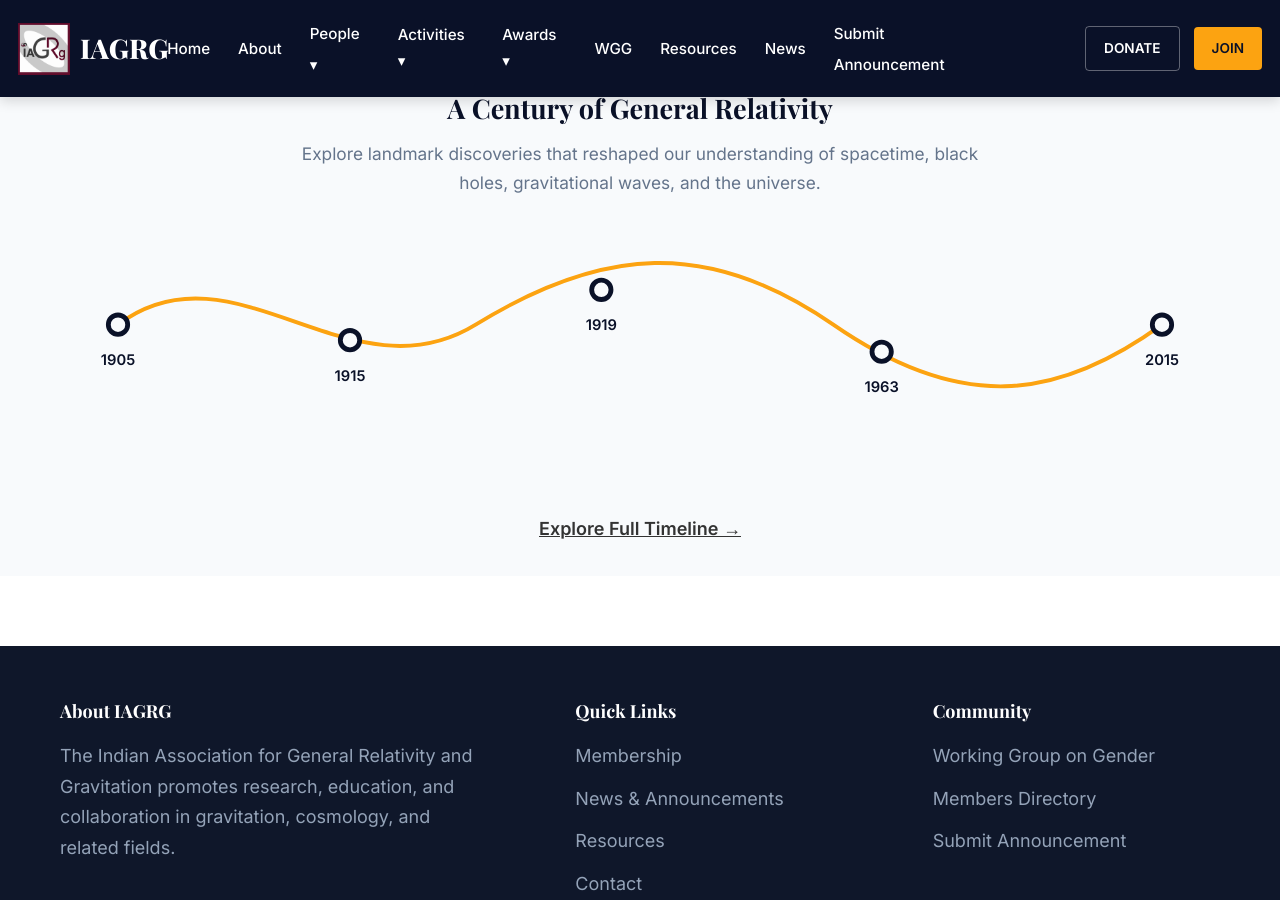
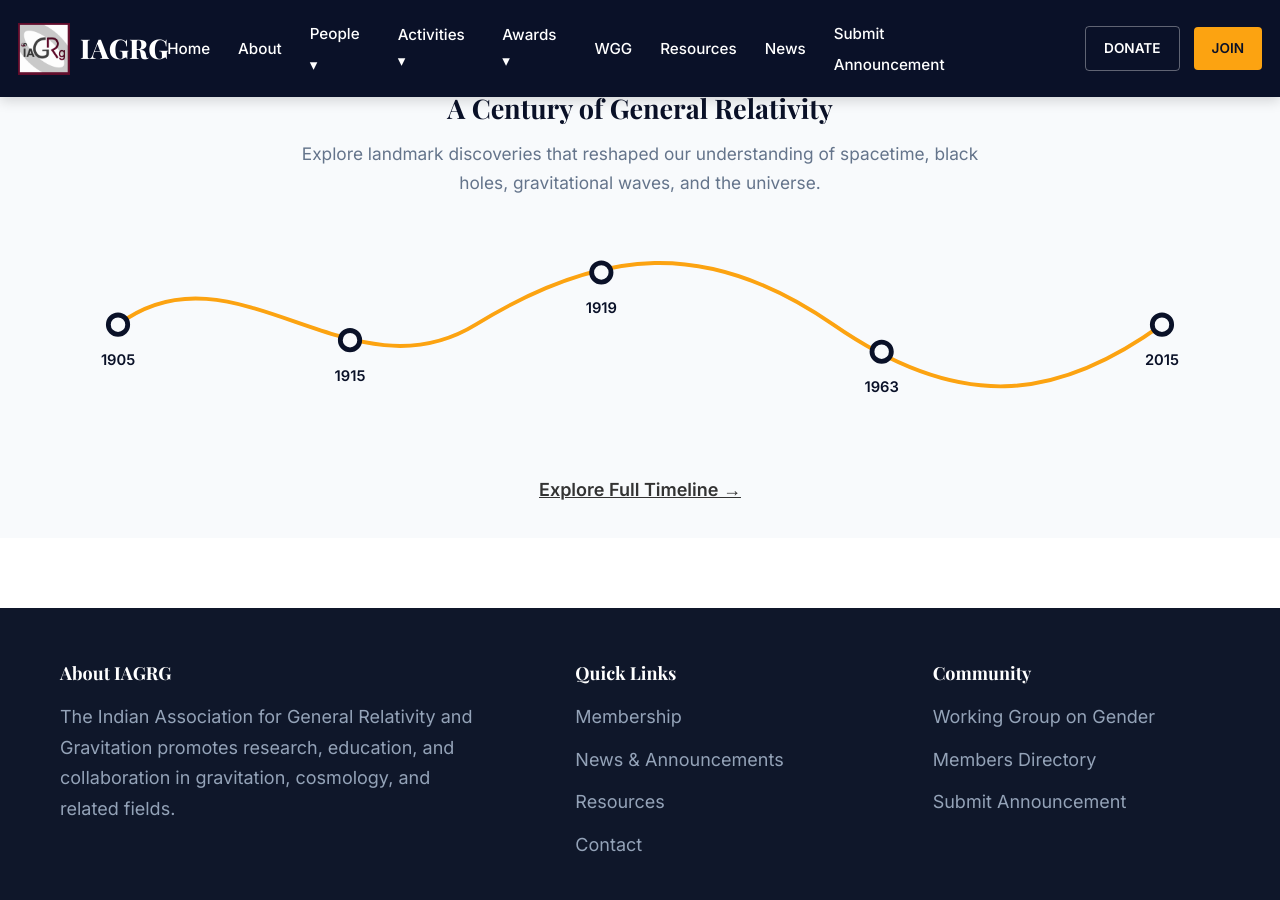
Before and after one commit to georgewane/IAGRG, a Jekyll site: the page built from index.md, in a window 1280 px wide and 900 px high, scrolled down 1839 px. Built offline with Jekyll 4.4.1, drawn with Linux system fonts in a browser that asks for light colours.

Commit message:
ALl the coordinates fixed and the boxes fixed

```diff
--- a/index.md
+++ b/index.md
@@ -171,7 +171,7 @@
           <circle r="10"></circle>
           <text y="42">1905</text>
 
-          <foreignObject x="14" y="-92" width="140" height="68" class="timeline-tip">
+          <foreignObject x="20" y="8" width="150" height="90" class="timeline-tip">
             <div xmlns="http://www.w3.org/1999/xhtml" class="timeline-tip-box">
               <strong>1905</strong>
               <span>Special Relativity</span>
@@ -184,7 +184,7 @@
           <circle r="10"></circle>
           <text y="42">1915</text>
 
-          <foreignObject x="-72" y="-82" width="144" height="68" class="timeline-tip">
+          <foreignObject x="18" y="-96" width="150" height="90" class="timeline-tip">
             <div xmlns="http://www.w3.org/1999/xhtml" class="timeline-tip-box">
               <strong>1915</strong>
               <span>General Relativity</span>
@@ -193,11 +193,11 @@
         </g>
 
         <!-- Node 3 -->
-        <g class="timeline-node" transform="translate(560,94)">
+        <g class="timeline-node" transform="translate(560,76)">
           <circle r="10"></circle>
           <text y="42">1919</text>
 
-          <foreignObject x="-72" y="-88" width="144" height="68" class="timeline-tip">
+          <foreignObject x="18" y="18" width="150" height="90" class="timeline-tip">
             <div xmlns="http://www.w3.org/1999/xhtml" class="timeline-tip-box">
               <strong>1919</strong>
               <span>Eclipse Test</span>
@@ -210,7 +210,7 @@
           <circle r="10"></circle>
           <text y="42">1963</text>
 
-          <foreignObject x="-72" y="-108" width="144" height="68" class="timeline-tip">
+          <foreignObject x="18" y="-96" width="150" height="90" class="timeline-tip">
             <div xmlns="http://www.w3.org/1999/xhtml" class="timeline-tip-box">
               <strong>1963</strong>
               <span>Kerr Solution</span>
@@ -223,7 +223,7 @@
           <circle r="10"></circle>
           <text y="42">2015</text>
 
-          <foreignObject x="-154" y="-108" width="144" height="68" class="timeline-tip">
+          <foreignObject x="-158" y="18" width="150" height="90" class="timeline-tip">
             <div xmlns="http://www.w3.org/1999/xhtml" class="timeline-tip-box">
               <strong>2015</strong>
               <span>LIGO Detection</span>
```
Also changed, not shown: other parts of index.md (+1 -1 lines).
